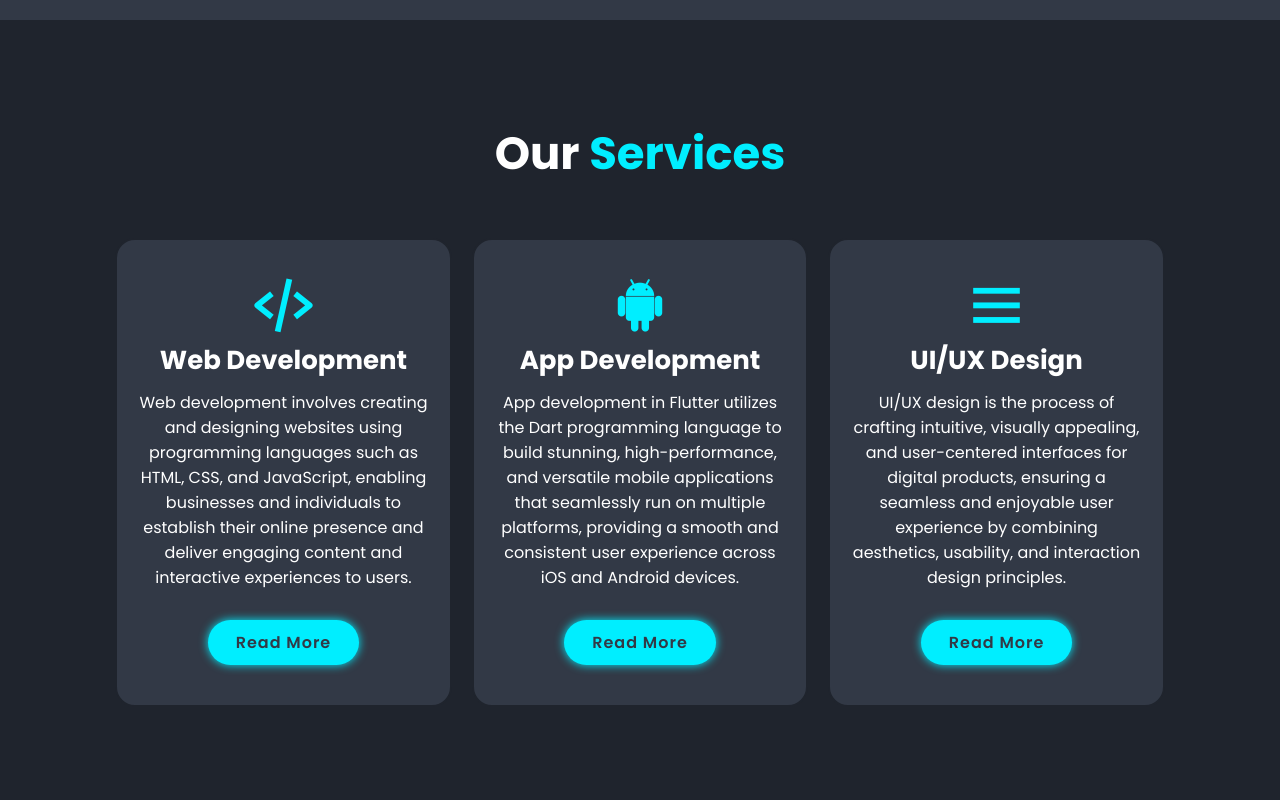
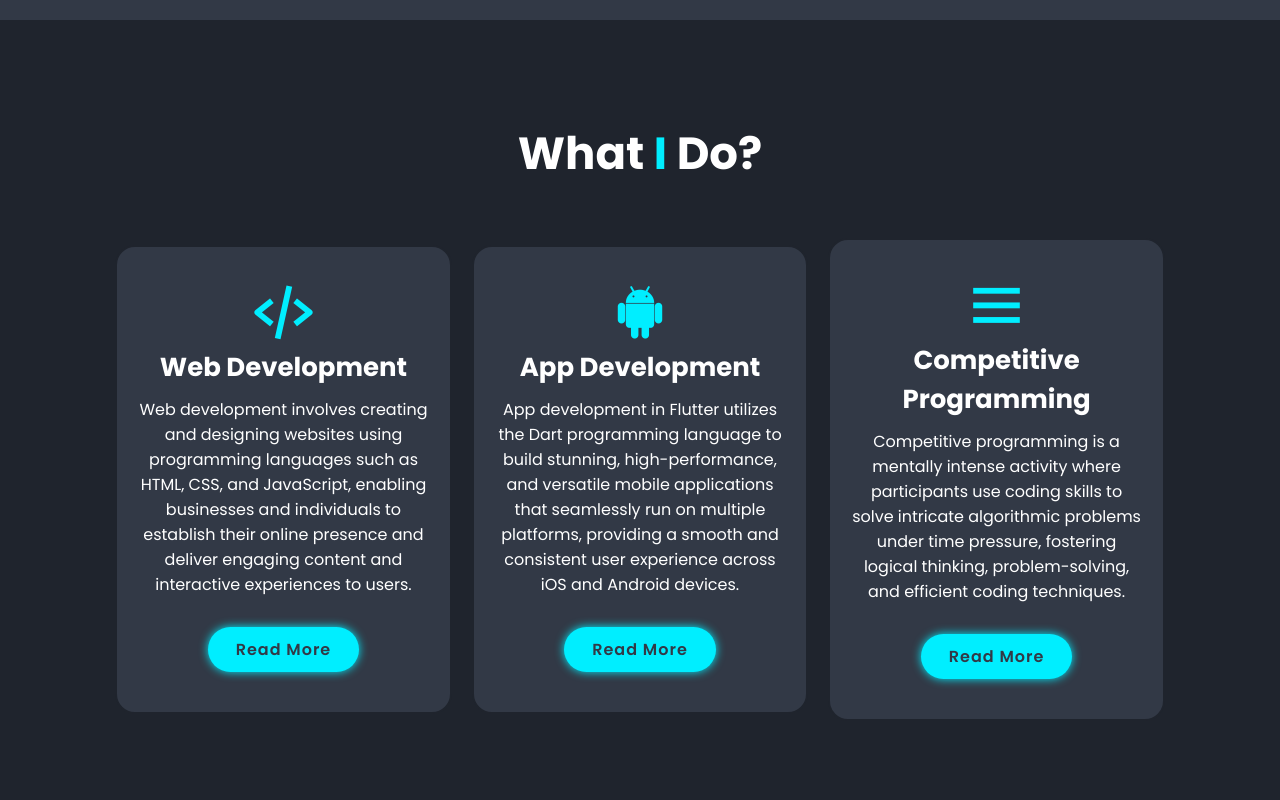
Before and after one commit to rajugorai810/rajuGorai.github.io, a plain HTML site: page index.html in a window 1280 px wide. Shown: the part 1580-2380 px from the top of the page. Drawn offline with nearby package versions, Linux system fonts and the light colour scheme.

```diff
--- a/index.html
+++ b/index.html
@@ -24,7 +24,7 @@
         <i class='bx bx-menu' id="menu-icon"></i>
 
         <nav class="navbar">
-            <a href="#home" class="active">Home</a><a href="#about">About</a><a href="#services">Services</a><a href="#portfolio">Projects</a><a href="#contact">Contact Me</a>
+            <a href="#home" class="active">Home</a><a href="#about">About</a><a href="#services">What I Do?</a><a href="#portfolio">Projects</a><a href="#contact">Contact Me</a>
         </nav>
     </header>
 
@@ -72,7 +72,7 @@
     <!-- services section design -->
 
 <section class="services" id="services">
-    <h2 class="heading">Our <span>Services</span></h2>
+    <h2 class="heading">What <span>I</span> Do?</h2>
 
     <div class="services-container">
         <div class="services-box">
@@ -92,9 +92,9 @@
 
         <div class="services-box">
             <i class='bx bx-menu'></i>
-            <h3>UI/UX Design</h3>
-            <p>
-                UI/UX design is the process of crafting intuitive, visually appealing, and user-centered interfaces for digital products, ensuring a seamless and enjoyable user experience by combining aesthetics, usability, and interaction design principles.</p>
+            <h3>Competitive Programming</h3>
+            <p>Competitive programming is a mentally intense activity where participants use coding skills to solve intricate algorithmic problems under time pressure, fostering logical thinking, problem-solving, and efficient coding techniques.
+                </p>
             <a href="#" class="btn">Read More</a>
         </div>
     </div>
```
